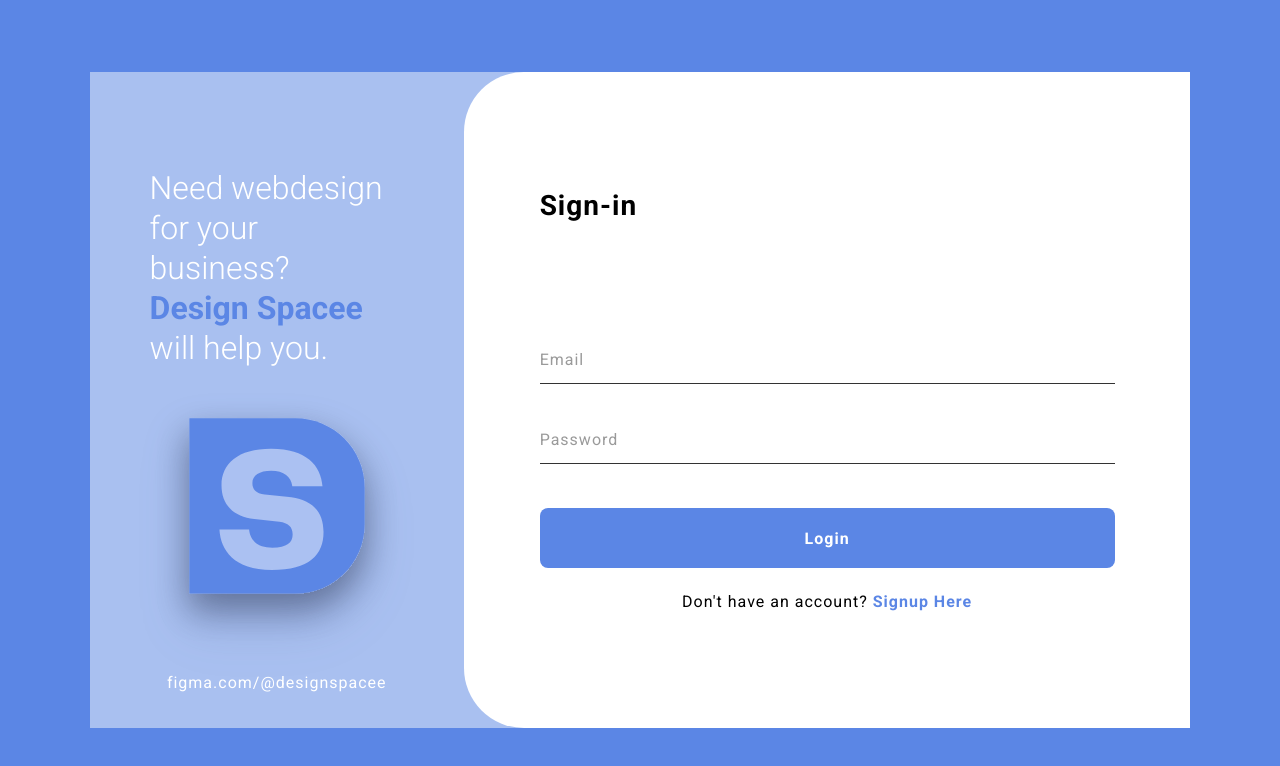
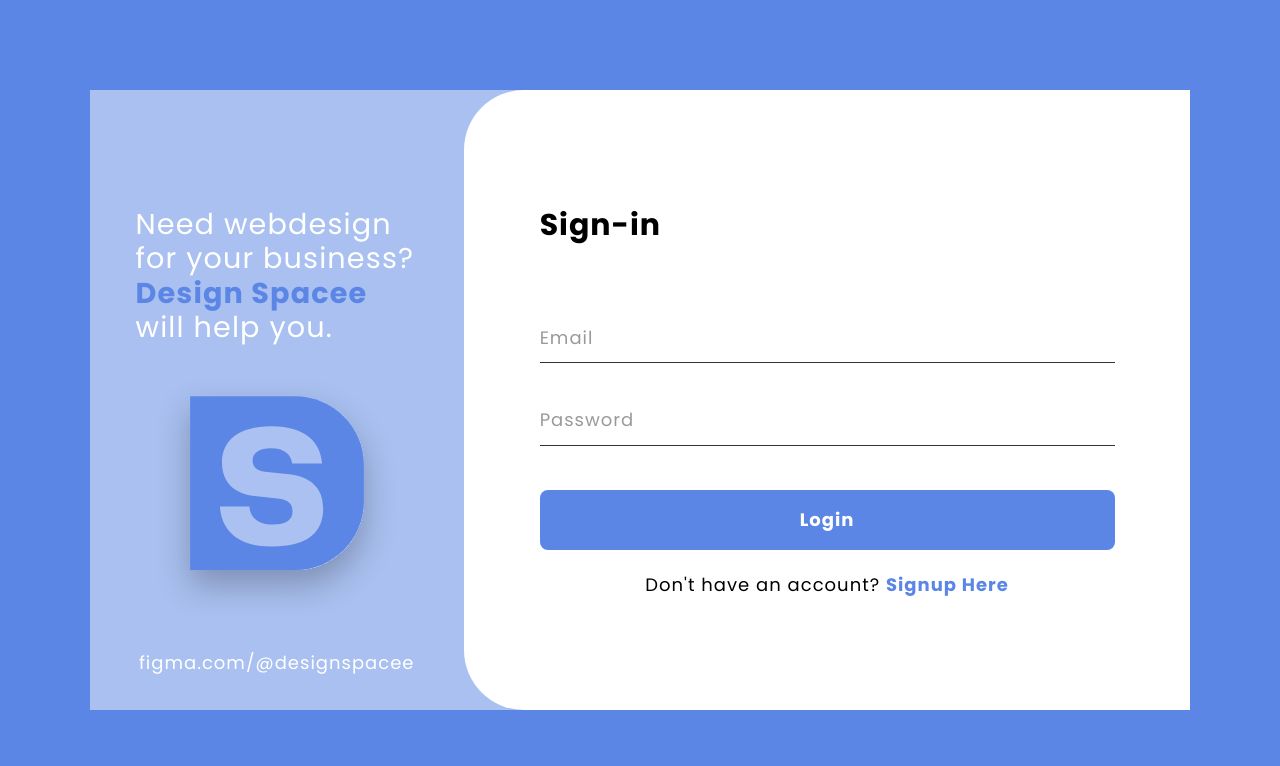
Before and after one commit to JessmrvnC/APPDEV1, a React (Vite) app in the folder F_L04_ReactJsStylingFigmaConversion/: page / in a window 1280 px wide. Shown: the top 766 px of the page. Built offline with nearby package versions, Linux system fonts and the light colour scheme.

Commit message:
Update global font family and adjust text styling

```diff
--- a/F_L04_ReactJsStylingFigmaConversion/src/components/Login/Login.module.css
+++ b/F_L04_ReactJsStylingFigmaConversion/src/components/Login/Login.module.css
@@ -1,7 +1,9 @@
 .login {
     display: flex;
     width: 86vw;
-    height: 82vh;
+    max-width: 1920px;
+    aspect-ratio: 16 / 9;
+    container-type: inline-size;
     min-height: 600px;
     background: #a9c0f0;
     overflow: hidden;
@@ -10,7 +12,7 @@
 /* ---------- Left panel ---------- */
 .left {
     width: 34%;
-    padding: 12vh 60px 36px;
+    padding: clamp(64px, 10.57cqw, 203px) clamp(24px, 4.17cqw, 80px) 36px;
     display: flex;
     flex-direction: column;
     align-items: center;
@@ -18,9 +20,10 @@
 
 .tagline {
     align-self: flex-start;
-    font-size: 32px;
-    font-weight: 300;
-    line-height: 1.25;
+    font-size: clamp(28px, 2.604cqw, 50px);
+    font-weight: 400;
+    line-height: 1.2;
+    letter-spacing: 0.04em;
     color: #fff;
 }
 
@@ -30,15 +33,14 @@
 }
 
 .logo {
-    height: 30vh;
-    max-height: 304px;
-    width: auto;
+    width: min(100%, 21.615cqw);
+    height: auto;
     margin: auto 0;
-    filter: drop-shadow(0 20px 20px rgba(60, 80, 140, 0.35));
 }
 
 .link {
-    font-size: 16px;
+    font-size: 18px;
+    line-height: 1.2;
     letter-spacing: 1px;
     color: #fff;
 }
@@ -59,10 +61,11 @@
 }
 
 .form h2 {
-    font-size: 28px;
+    font-size: 30px;
+    line-height: 40px;
     font-weight: 700;
     letter-spacing: 1px;
-    margin-bottom: 110px;
+    margin-bottom: 64px;
 }
 
 .form input {
@@ -74,7 +77,8 @@
     border-bottom: 1px solid #333;
     outline: none;
     font-family: inherit;
-    font-size: 16px;
+    font-size: 18px;
+    line-height: 1.2;
     letter-spacing: 1px;
 }
 
@@ -95,7 +99,8 @@
     background: #5b86e5;
     color: #fff;
     font-family: inherit;
-    font-size: 16px;
+    font-size: 18px;
+    line-height: 1.2;
     font-weight: 700;
     letter-spacing: 1px;
     cursor: pointer;
@@ -104,7 +109,8 @@
 .signup {
     margin-top: 24px;
     text-align: center;
-    font-size: 16px;
+    font-size: 18px;
+    line-height: 1.2;
     letter-spacing: 1px;
 }
 
--- a/F_L04_ReactJsStylingFigmaConversion/src/index.css
+++ b/F_L04_ReactJsStylingFigmaConversion/src/index.css
@@ -1,4 +1,4 @@
-@import url('https://fonts.googleapis.com/css2?family=Roboto:ital,wght@0,100..900;1,100..900&display=swap');
+@import url('https://fonts.googleapis.com/css2?family=Poppins:wght@300;400;700&display=swap');
 
 * {
   box-sizing: border-box;
@@ -7,7 +7,7 @@
 }
 
 body {
-  font-family: "Roboto", sans-serif;
+  font-family: "Poppins", sans-serif;
   font-size: 16px;
   color: #000;
   background: #5b86e5;
```
